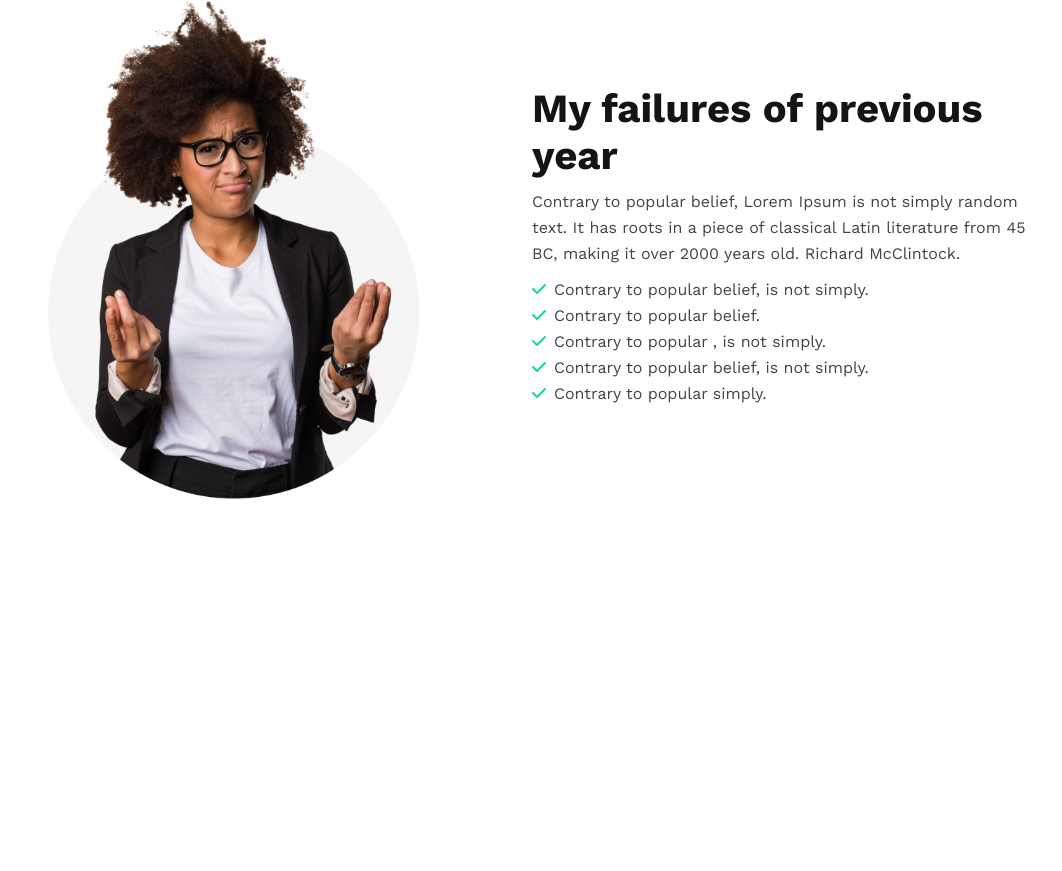
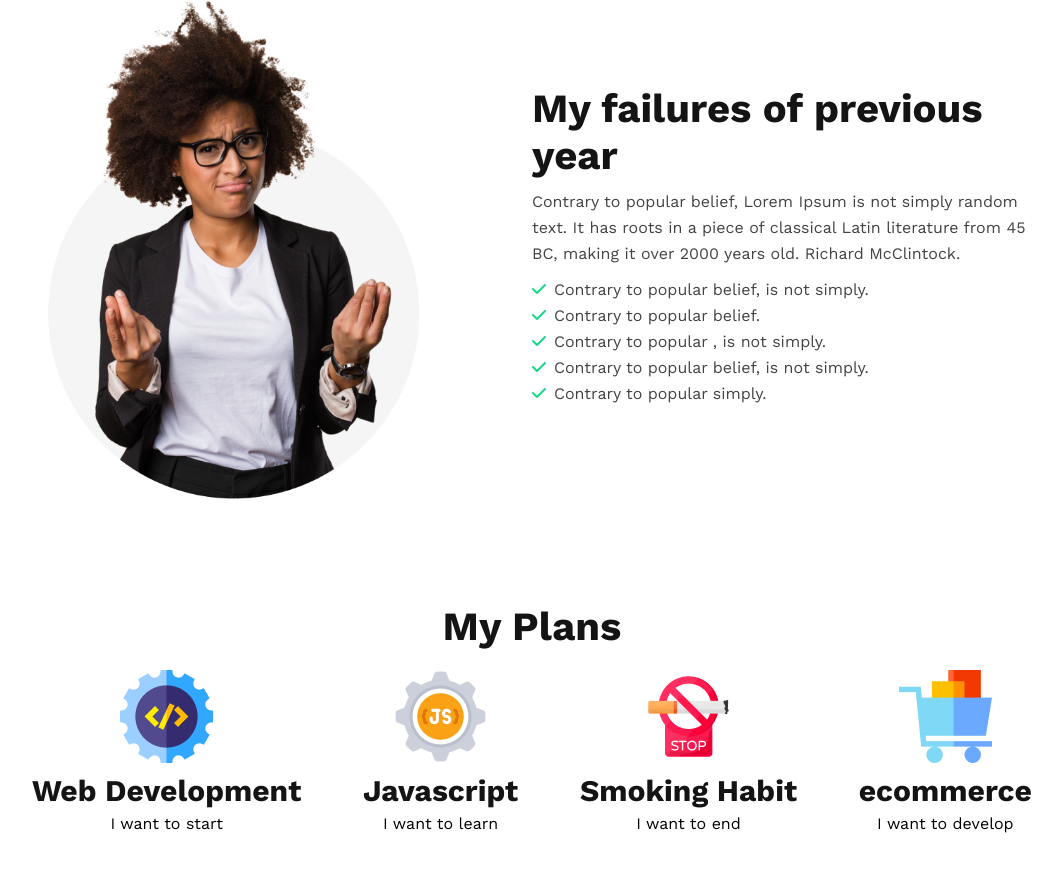
Before and after one commit to johurulHaque/new-year-new-me-v2, a plain HTML site: page index.html in a window 1280 px wide. Shown: the part 900-1771 px from the top of the page, without its empty margins (108-1170 px from the left). Before the commit the page ends 1493 px from the top, so only its background shows below. Drawn offline with nearby package versions, Linux system fonts and the light colour scheme.

Commit message:
plan section added

```diff
--- a/index.html
+++ b/index.html
@@ -33,6 +33,14 @@
         border: none;
         color: rgb(0, 95, 172);
     }
+
+    .section-title {
+        color: rgb(21, 20, 20);
+        font-size: 40px;
+        font-weight: 700;
+        line-height: 47px;
+    }
+
 
     /* header style */
     header {
@@ -88,13 +96,6 @@
         text-align: left;
     }
 
-    .column-title {
-        color: rgb(21, 20, 20);
-        font-size: 40px;
-        font-weight: 700;
-        line-height: 47px;
-    }
-
     .column-description {
         color: rgb(68, 67, 67);
         font-size: 16px;
@@ -109,6 +110,31 @@
         font-weight: 400;
         line-height: 26px;
         list-style-type: none;
+    }
+
+    /* plan style */
+    .plan {
+        margin-top: 100px;
+    }
+
+    .plan-container {
+        display: flex;
+        justify-content: space-between;
+        text-align: center;
+    }
+
+    .plan-item {
+        margin: 20px 0px;
+
+    }
+
+    .item-heading {
+        margin: 6px 0px;
+        color: rgb(21, 20, 20);
+        font-size: 30px;
+        font-weight: 700;
+        line-height: 35px;
+        letter-spacing: 0%;
     }
 </style>
 
@@ -130,13 +156,14 @@
     </header>
     <!-- main -->
     <main>
+        <!-- failure -->
         <section class="failure">
             <div class="failure-column">
                 <div class="circle"></div>
                 <img src="./images/person.png" width="400px" alt="">
             </div>
             <div class="failure-column">
-                <h2 class="column-title">
+                <h2 class="section-title">
                     My failures of previous year
                 </h2>
                 <p class="column-description">
@@ -144,12 +171,45 @@
                     classical Latin literature from 45 BC, making it over 2000 years old. Richard McClintock.
                 </p>
                 <ul class="failure-list">
-                    <li><i class="fa-solid fa-check" style="color: rgb(22, 216, 135);margin-right: 8px;"></i>Contrary to popular belief, is not simply.</li>
-                    <li><i class="fa-solid fa-check" style="color: rgb(22, 216, 135);margin-right: 8px;"></i>Contrary to popular belief.</li>
-                    <li><i class="fa-solid fa-check" style="color: rgb(22, 216, 135);margin-right: 8px;"></i>Contrary to popular , is not simply.</li>
-                    <li><i class="fa-solid fa-check" style="color: rgb(22, 216, 135);margin-right: 8px;"></i>Contrary to popular belief, is not simply.</li>
-                    <li><i class="fa-solid fa-check" style="color: rgb(22, 216, 135);margin-right: 8px;"></i>Contrary to popular simply.</li>
+                    <li><i class="fa-solid fa-check" style="color: rgb(22, 216, 135);margin-right: 8px;"></i>Contrary to
+                        popular belief, is not simply.</li>
+                    <li><i class="fa-solid fa-check" style="color: rgb(22, 216, 135);margin-right: 8px;"></i>Contrary to
+                        popular belief.</li>
+                    <li><i class="fa-solid fa-check" style="color: rgb(22, 216, 135);margin-right: 8px;"></i>Contrary to
+                        popular , is not simply.</li>
+                    <li><i class="fa-solid fa-check" style="color: rgb(22, 216, 135);margin-right: 8px;"></i>Contrary to
+                        popular belief, is not simply.</li>
+                    <li><i class="fa-solid fa-check" style="color: rgb(22, 216, 135);margin-right: 8px;"></i>Contrary to
+                        popular simply.</li>
                 </ul>
+        </section>
+        <!-- plan -->
+        <section class="plan">
+            <h2 class="section-title" style="text-align: center;">
+                My Plans
+            </h2>
+            <div class="plan-container">
+                <div class="plan-item">
+                    <img src="./images/icons/web.png" alt="">
+                    <h3 class="item-heading">Web Development</h3>
+                    <p>I want to start</p>
+                </div>
+                <div class="plan-item">
+                    <img src="./images/icons/js.png" alt="">
+                    <h3 class="item-heading">Javascript</h3>
+                    <p>I want to learn</p>
+                </div>
+                <div class="plan-item">
+                    <img src="./images/icons/smoke.png" alt="">
+                    <h3 class="item-heading">Smoking Habit</h3>
+                    <p>I want to end</p>
+                </div>
+                <div class="plan-item">
+                    <img src="./images/icons/ecom.png" alt="">
+                    <h3 class="item-heading">ecommerce</h3>
+                    <p>I want to develop</p>
+                </div>
+            </div>
         </section>
 
     </main>
```
